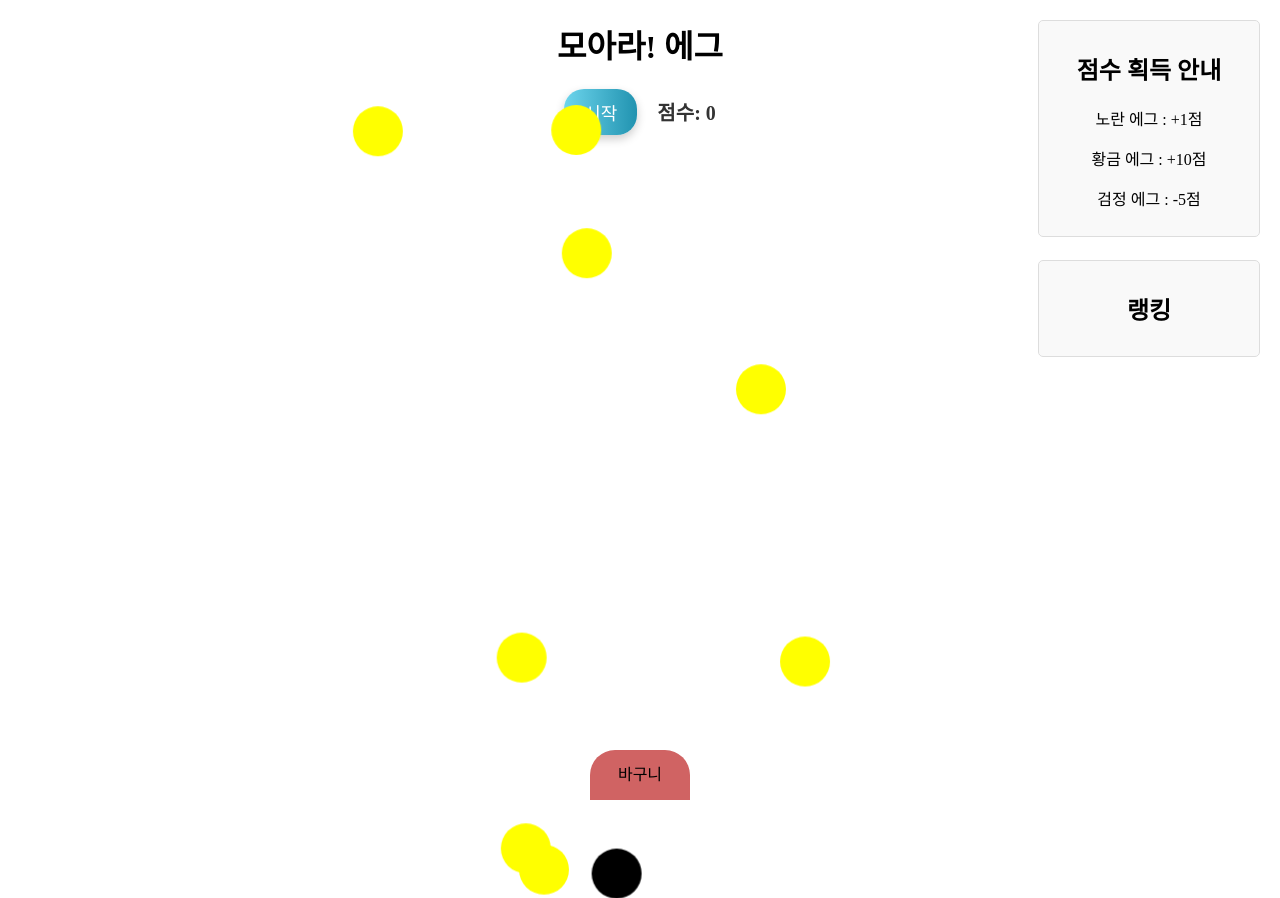
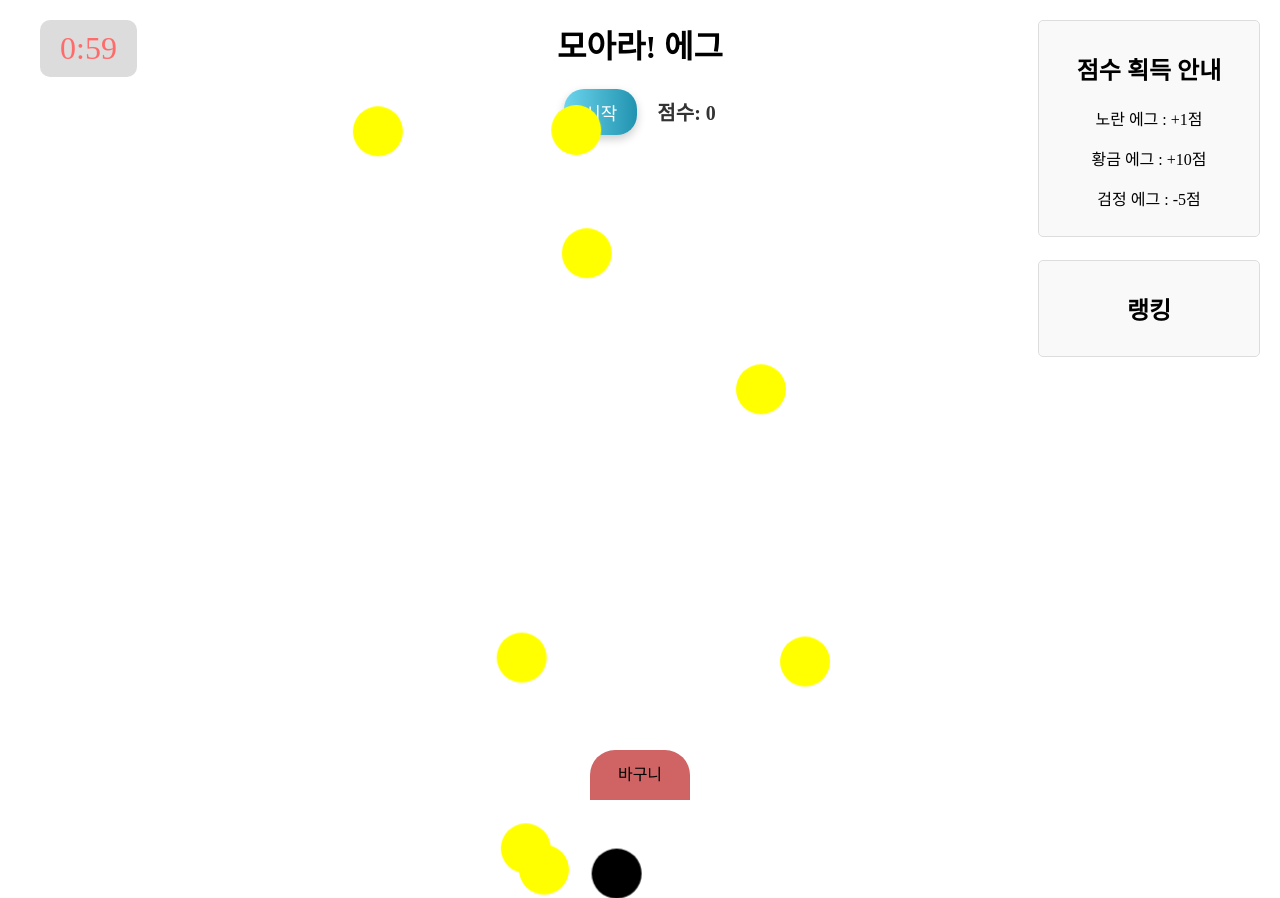
Before and after one commit to elon12312323/game, a plain HTML site: page index.html in a window 1280 px wide. Both pictures are taken after a click on the button "시작". Drawn offline with Linux system fonts and the light colour scheme.

Commit message:
Add files via upload

```diff
--- a/index.html
+++ b/index.html
@@ -14,6 +14,7 @@
 
 
     <!-- 안내 메시지 -->
+    <div id="timer">1:00</div>
     <div id="eggContainer"></div>
     <div id="basket">바구니</div>
 
--- a/scripts.js
+++ b/scripts.js
@@ -2,11 +2,15 @@ const eggContainer = document.getElementById('eggContainer');
 const scoreDisplay = document.getElementById('score');
 const startButton = document.getElementById('startButton');
 const startMessage = document.getElementById('startMessage');
+const timerDisplay = document.getElementById('timer');
 const endModal = document.getElementById('endModal');
 const finalScore = document.getElementById('finalScore');
 const eggTypes = [{color: 'yellow', points: 1, probability: 80}, {color: 'gold', points: 10, probability: 10}, {color: 'black', points: -5, probability: 10}];
+
 let score = 0;
 let gameTimer;
+let timerSeconds = 60;
+let timerInterval;
 
 function startGame() {
     startButton.disabled = true;
@@ -117,6 +121,27 @@ function endGame() {
 }
 
 
+// 타이머 시작 함수
+function startTimer() {
+    timerInterval = setInterval(() => {
+        // 초를 분:초 형식으로 표시
+        const minutes = Math.floor(timerSeconds / 60);
+        const seconds = timerSeconds % 60;
+        timerDisplay.textContent = `${minutes}:${seconds < 10 ? '0' : ''}${seconds}`;
+
+        // 1초씩 감소
+        timerSeconds--;
+
+        // 타이머가 0초 이하로 내려가면 게임 종료
+        if (timerSeconds < 0) {
+            clearInterval(timerInterval);
+            timerDisplay.textContent = '0:00';
+            endGame();
+        }
+    }, 1000); // 1초마다 업데이트
+}
+
+
 // 게임 종료 모달 닫기
 endModal.onclick = function(event) {
     if (event.target == endModal) {
@@ -130,6 +155,8 @@ endModal.onclick = function(event) {
 startButton.addEventListener('click', () => {
     // 시작 메시지 숨기기
     startMessage.style.display = 'none';
+    // 타이머 시작
+    startTimer();
     // 게임 시작 함수 호출
     startGame();
 });
--- a/styles.css
+++ b/styles.css
@@ -144,3 +144,15 @@ body {
     font-weight: bold;
     animation: hitAnimation 0.5s ease-out;
 }
+
+/* 타이머 스타일 */
+#timer {
+    position: absolute;
+    left: 40px; /* 좌측 여백 늘림 */
+    top: 20px;
+    font-size: 32px; /* 크기 증가 */
+    color: #FF6B6B; /* 아름다운 색상 (예: 빨간색) */
+    background-color: rgba(205, 205, 205, 0.7);
+    padding: 10px 20px; /* 패딩 조정 */
+    border-radius: 10px; /* 둥근 테두리 */
+}
```
